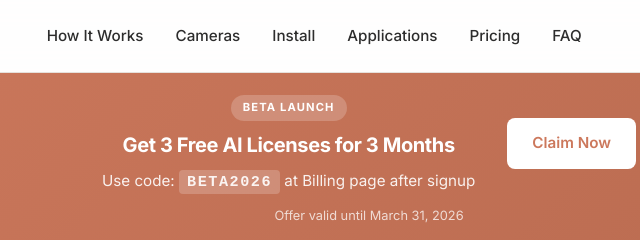
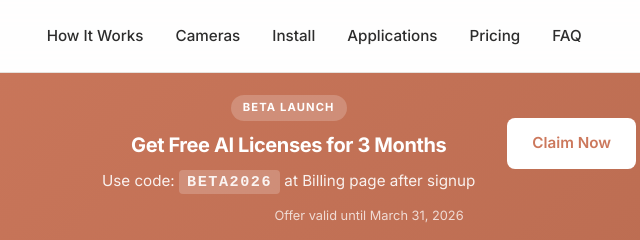
Before and after one commit to mokcontoro/visant_web, a website: page index.html in a window 1280 px wide. Shown: the top 240 px of the page, 271-911 px from the left. Drawn offline with Linux system fonts and the light colour scheme.

Commit message:
Update beta promotion text in index.html to remove "3" from license offer

```diff
--- a/index.html
+++ b/index.html
@@ -624,7 +624,7 @@
     <div class="container" style="display: flex; align-items: center; justify-content: center; gap: 2rem; flex-wrap: wrap;">
       <div style="text-align: center;">
         <span class="promo-badge">BETA LAUNCH</span>
-        <h3 style="margin: 0.5rem 0; font-size: 1.25rem; color: white;">Get 3 Free AI Licenses for 3 Months</h3>
+        <h3 style="margin: 0.5rem 0; font-size: 1.25rem; color: white;">Get Free AI Licenses for 3 Months</h3>
         <p style="margin: 0; color: rgba(255,255,255,0.9); font-size: 0.95rem;">
           Use code: <strong class="promo-code">BETA2026</strong> at Billing page after signup
         </p>
```
